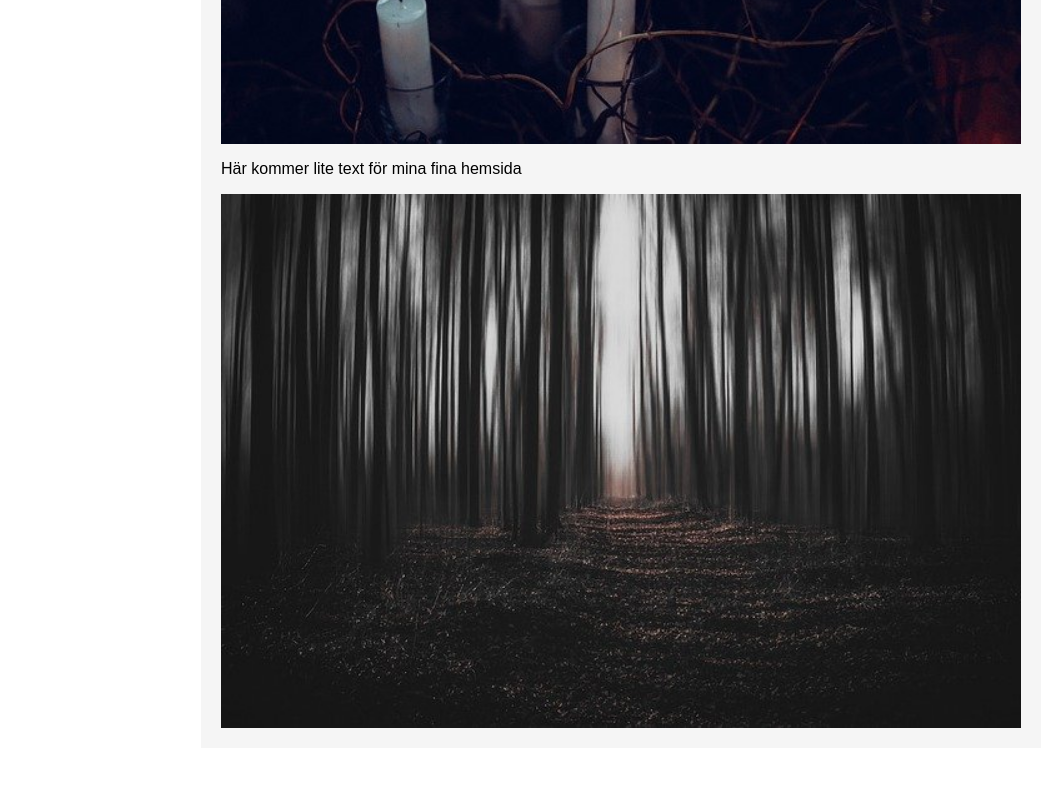
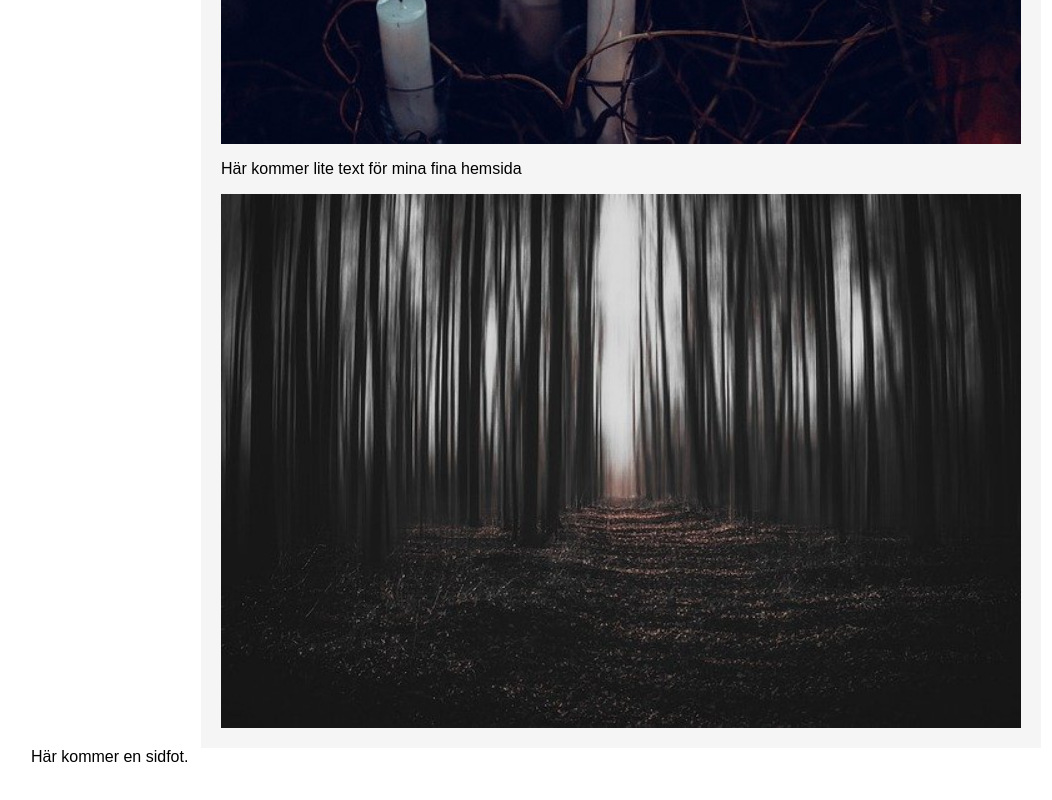
Before and after one commit to jannieminen/demo-repo5, a plain HTML site: page index.html in a window 1280 px wide. Shown: the part 538-1338 px from the top of the page, without its empty margins (19-1071 px from the left). Drawn offline with Linux system fonts and the light colour scheme.

Commit message:
Added footer in index.html

```diff
--- a/index.html
+++ b/index.html
@@ -11,6 +11,7 @@
         <p>Här kommer lite text för mina fina hemsida</p>
         <img src="images/forest.jpg" alt="Scary forest" />
     </div>
+    <footer>Här kommer en sidfot.</footer>
 </body>
 
 </head>
```
